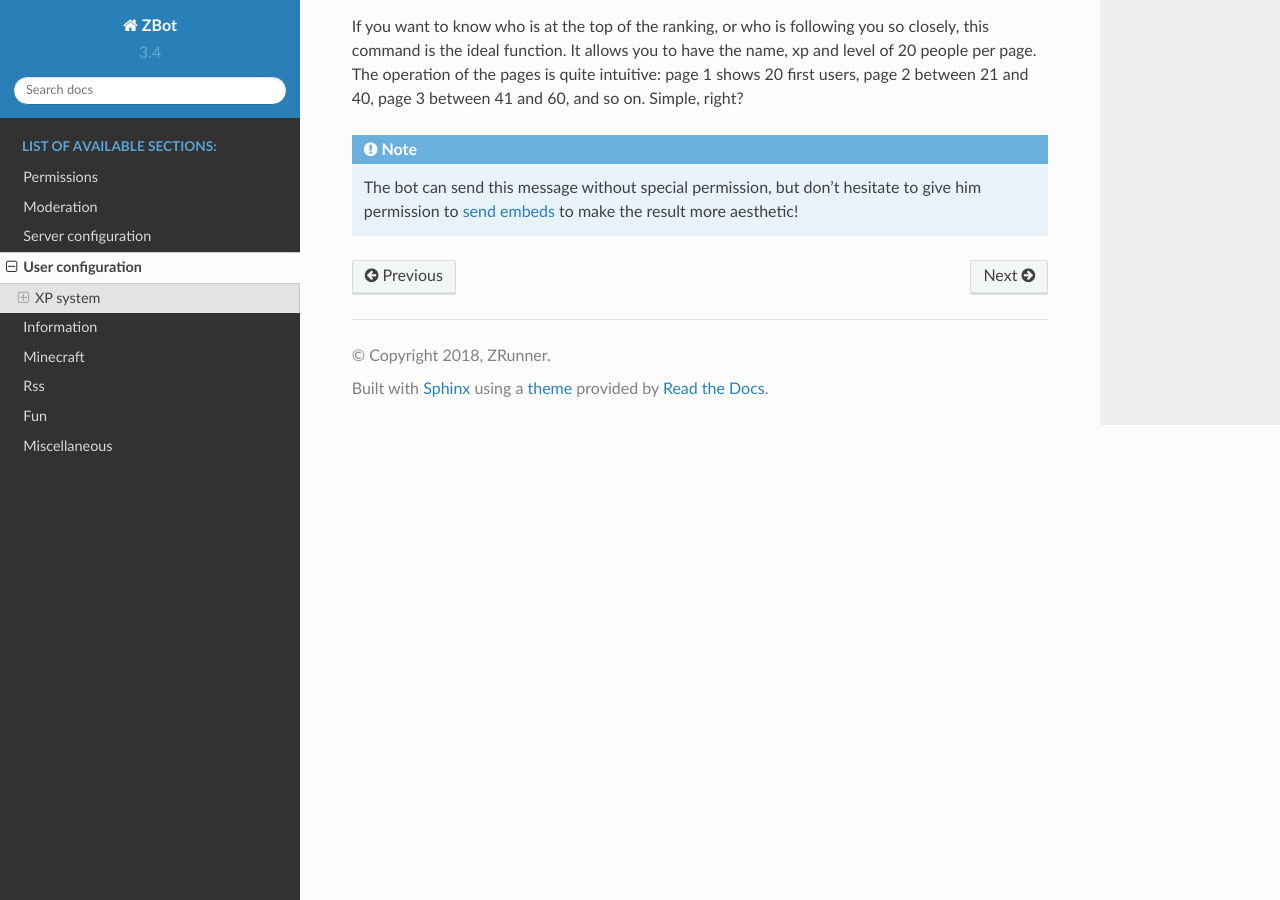
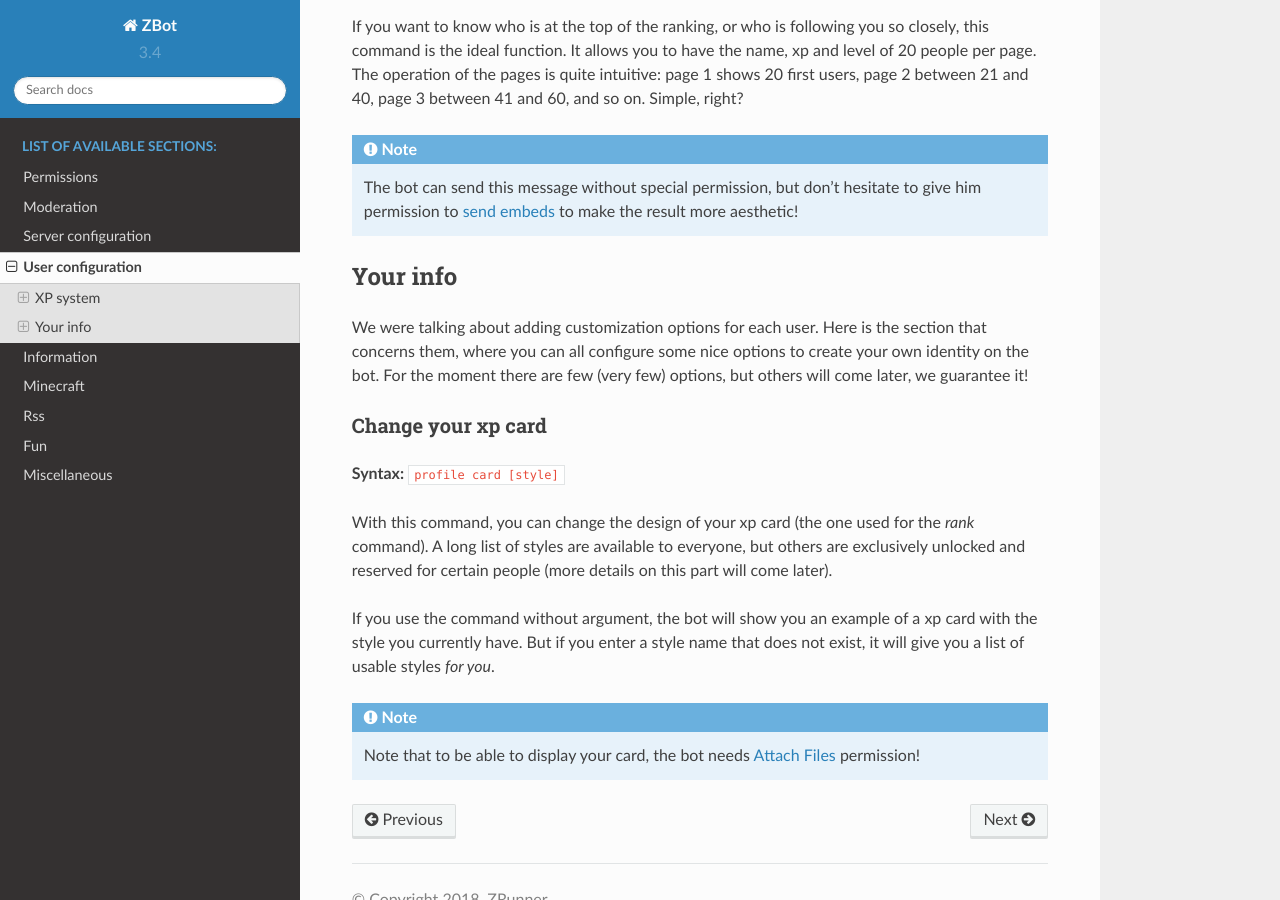
Before and after one commit to Axobot-org/Axobot, a Sphinx documentation site: the page built from docs/user.rst, in a window 1280 px wide and 900 px high, scrolled down 932 px. Built offline with Sphinx 7.4.7 and the Read the Docs theme 2.0.0, drawn with Linux system fonts in a browser that asks for light colours.

Commit message:
[add] user profile part

```diff
--- a/docs/user.rst
+++ b/docs/user.rst
@@ -31,3 +31,22 @@
 If you want to know who is at the top of the ranking, or who is following you so closely, this command is the ideal function. It allows you to have the name, xp and level of 20 people per page. The operation of the pages is quite intuitive: page 1 shows 20 first users, page 2 between 21 and 40, page 3 between 41 and 60, and so on. Simple, right?
 
 .. note:: The bot can send this message without special permission, but don't hesitate to give him permission to `send embeds <perms.html#embed-links>`_ to make the result more aesthetic!
+
+
+---------
+Your info
+---------
+
+We were talking about adding customization options for each user. Here is the section that concerns them, where you can all configure some nice options to create your own identity on the bot. For the moment there are few (very few) options, but others will come later, we guarantee it!
+
+
+Change your xp card
+-------------------
+
+**Syntax:** :code:`profile card [style]`
+
+With this command, you can change the design of your xp card (the one used for the `rank` command). A long list of styles are available to everyone, but others are exclusively unlocked and reserved for certain people (more details on this part will come later).
+
+If you use the command without argument, the bot will show you an example of a xp card with the style you currently have. But if you enter a style name that does not exist, it will give you a list of usable styles *for you*.
+
+.. note:: Note that to be able to display your card, the bot needs `Attach Files <perms.html#attach-files>`_ permission!
```
